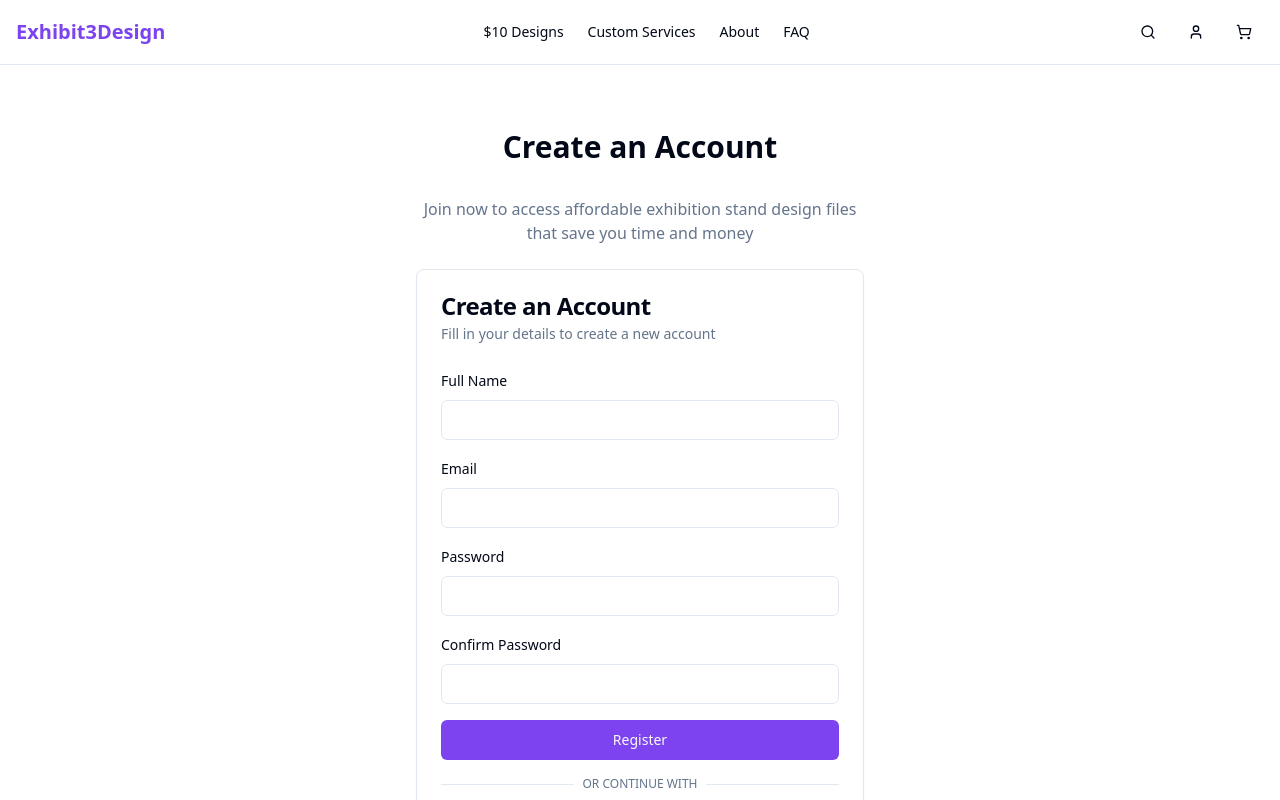
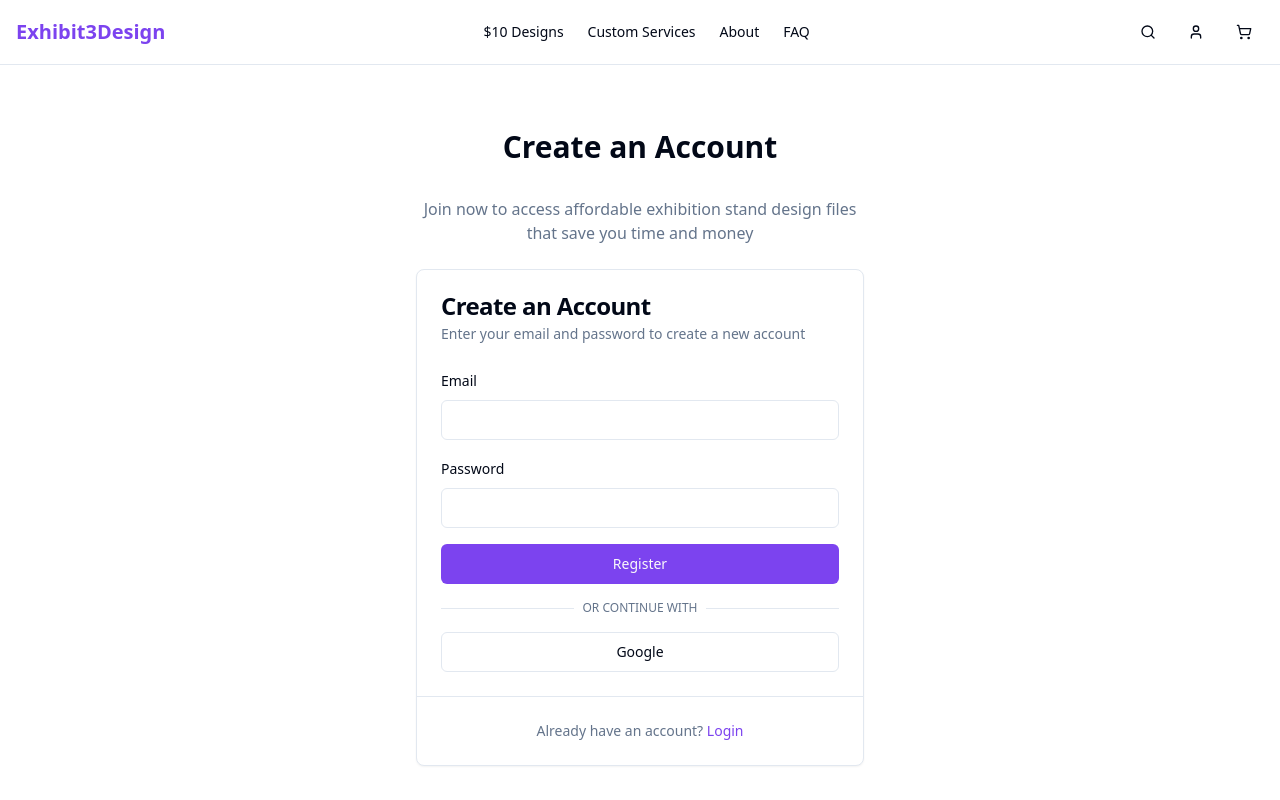
Before and after one commit to mk6587/exhibit3design, a React (Vite) app: page /register in a window 1280 px wide. Shown: the top 800 px of the page. Built offline with nearby package versions, Linux system fonts and the light colour scheme.

Commit message:
Refactor: Simplify registration form
Removed full name and confirm password fields from the registration form.

```diff
--- a/src/components/auth/AuthForm.tsx
+++ b/src/components/auth/AuthForm.tsx
@@ -13,13 +13,11 @@ interface AuthFormProps {
 const AuthForm = ({ type }: AuthFormProps) => {
   const [email, setEmail] = useState("");
   const [password, setPassword] = useState("");
-  const [name, setName] = useState("");
-  const [confirmPassword, setConfirmPassword] = useState("");
 
   const handleSubmit = (e: React.FormEvent) => {
     e.preventDefault();
     // Handle auth logic here
-    console.log({ type, email, password, name, confirmPassword });
+    console.log({ type, email, password });
   };
 
   const handleGoogleAuth = () => {
@@ -37,24 +35,12 @@ const AuthForm = ({ type }: AuthFormProps) => {
         </CardTitle>
         <CardDescription>
           {type === "login" && "Enter your credentials to access your account"}
-          {type === "register" && "Fill in your details to create a new account"}
+          {type === "register" && "Enter your email and password to create a new account"}
           {type === "reset" && "Enter your email to receive a password reset link"}
         </CardDescription>
       </CardHeader>
       <CardContent>
         <form onSubmit={handleSubmit} className="space-y-4">
-          {type === "register" && (
-            <div className="space-y-2">
-              <Label htmlFor="name">Full Name</Label>
-              <Input
-                id="name"
-                value={name}
-                onChange={(e) => setName(e.target.value)}
-                required
-              />
-            </div>
-          )}
-
           <div className="space-y-2">
             <Label htmlFor="email">Email</Label>
             <Input
@@ -74,19 +60,6 @@ const AuthForm = ({ type }: AuthFormProps) => {
                 type="password"
                 value={password}
                 onChange={(e) => setPassword(e.target.value)}
-                required
-              />
-            </div>
-          )}
-
-          {type === "register" && (
-            <div className="space-y-2">
-              <Label htmlFor="confirm-password">Confirm Password</Label>
-              <Input
-                id="confirm-password"
-                type="password"
-                value={confirmPassword}
-                onChange={(e) => setConfirmPassword(e.target.value)}
                 required
               />
             </div>
```
